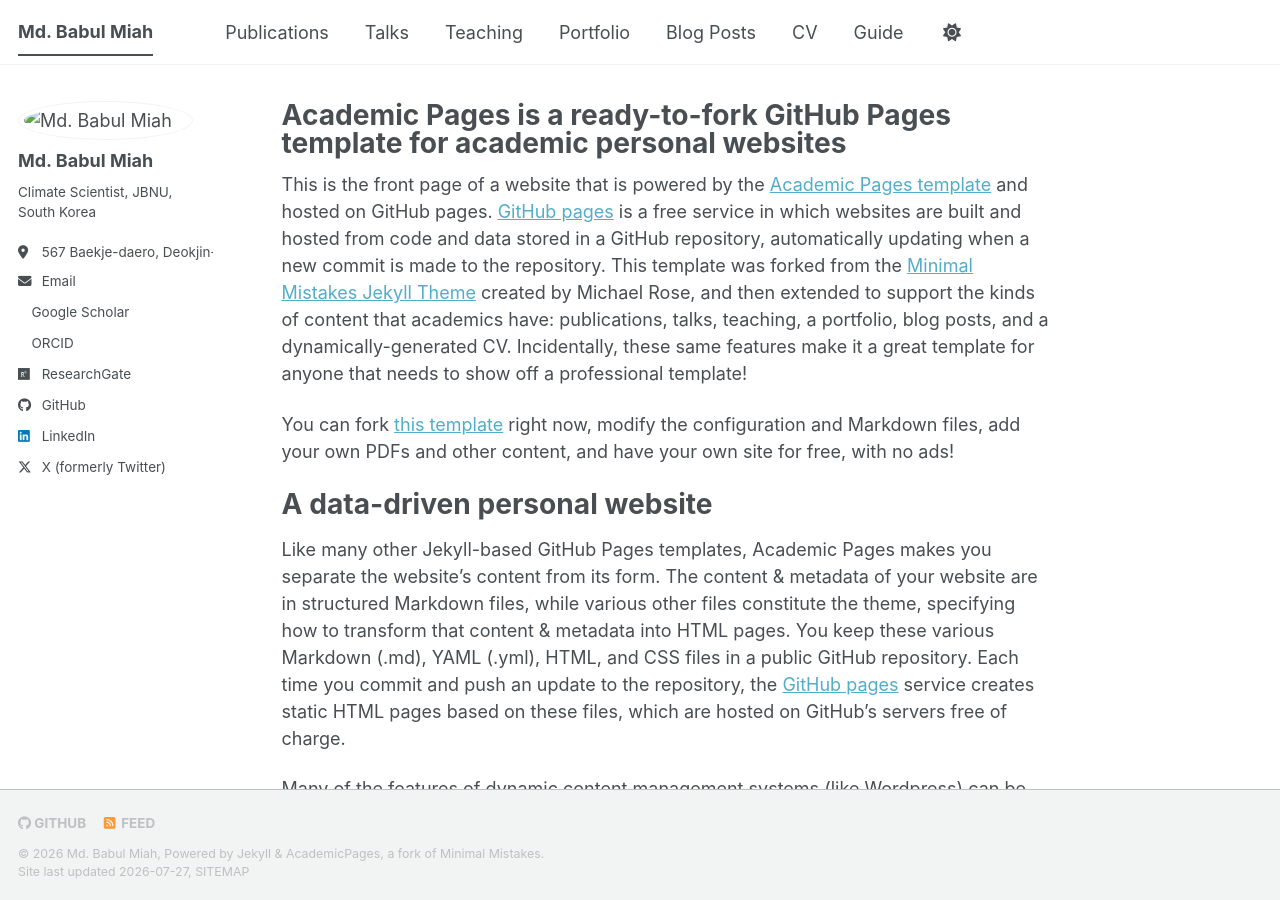
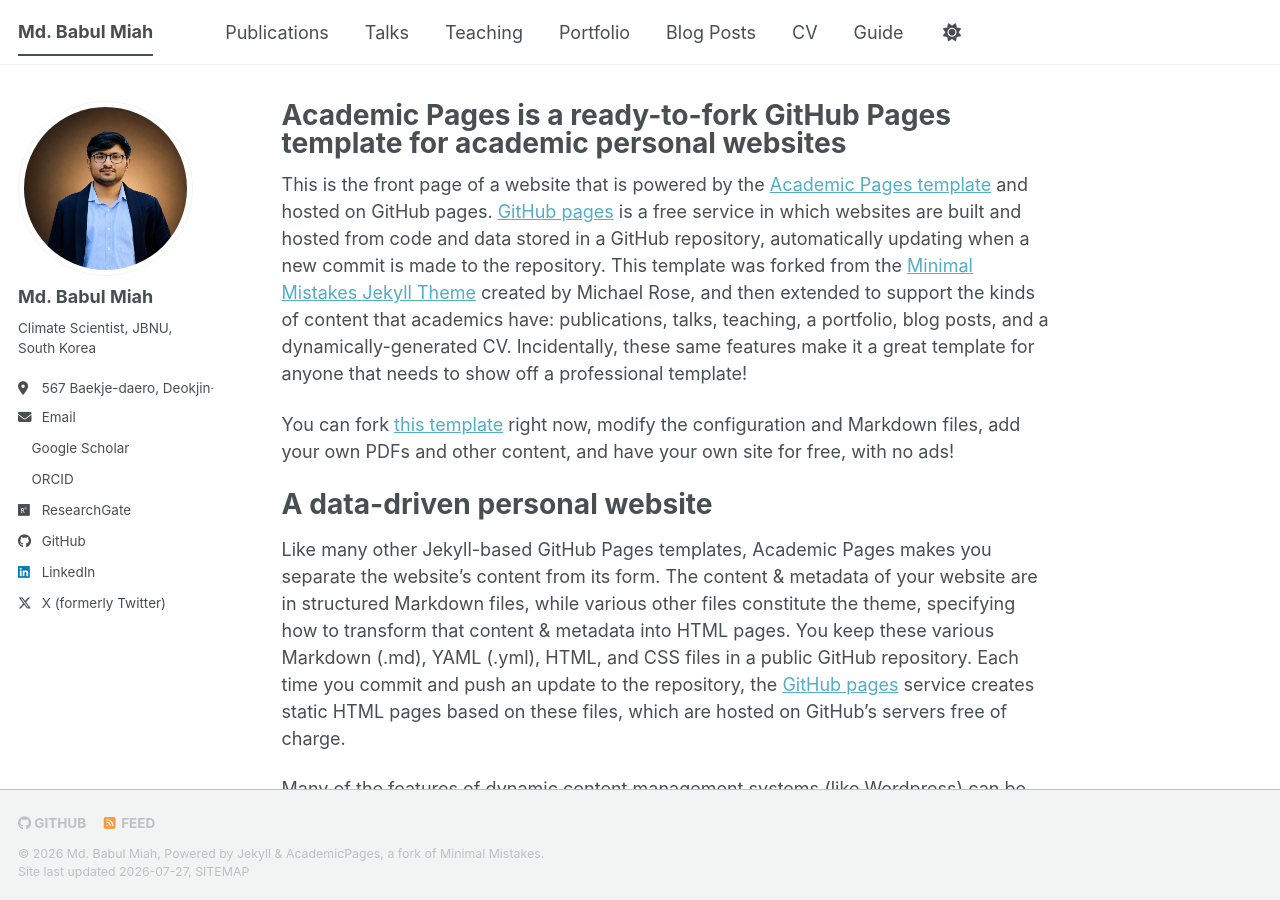
Before and after one commit to mbm-phd/mbm-phd.github.io, a Jekyll site: the page built from _pages/about.md, in a window 1280 px wide and 900 px high. Built offline with Jekyll 4.4.1, drawn with Linux system fonts in a browser that asks for light colours; a style sheet for code colours, icons or effects is not loaded.

Commit message:
Update _config.yml

```diff
--- a/_config.yml
+++ b/_config.yml
@@ -17,7 +17,7 @@
 author:
   # Biographic information
   name: "Md. Babul Miah"
-  avatar: "/images/profile.png" # পরবর্তীতে আপনার ছবি এই নামে images ফোল্ডারে দেবেন
+  avatar: "profile.png" # পরবর্তীতে আপনার ছবি এই নামে images ফোল্ডারে দেবেন
   bio: "Climate Scientist, JBNU, South Korea"
   location: "567 Baekje-daero, Deokjin-gu, Jeonju-si, Jeollabuk-do, 54896 Republic of Korea"
   email            : "babul@jbnu.ac.kr"
```
